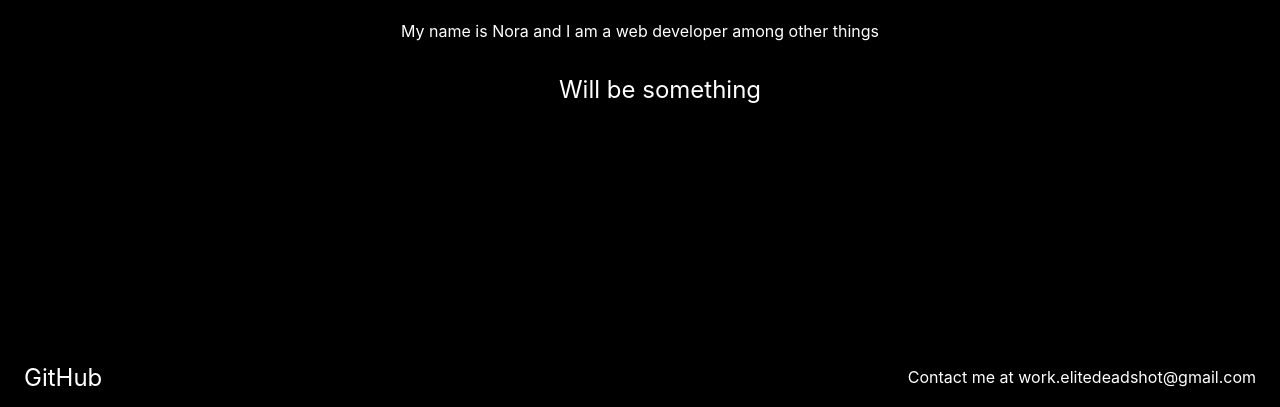
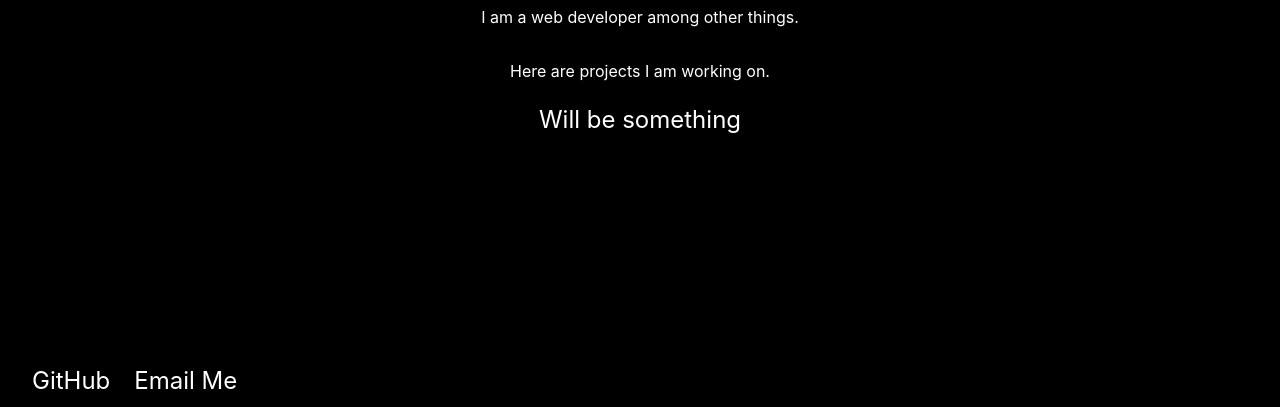
Before and after one commit to SuperYoshi8154/elitedeadshot, a website built with Vite: page index.html in a window 1280 px wide. Shown: the part 393-800 px from the top of the page. Built offline with nearby package versions, Linux system fonts and the light colour scheme.

Commit message:
email auto link

```diff
--- a/index.html
+++ b/index.html
@@ -8,6 +8,7 @@
   </head>
   <body>
     <div id="app"></div>
+    <div id="email-container"></div>
     <script type="module" src="/src/main.js"></script>
   </body>
 </html>
--- a/src/main.js
+++ b/src/main.js
@@ -11,17 +11,31 @@ document.querySelector('#app').innerHTML = `
 <main>
   <div class="card">
     <h1>Hi I'm Nora</h1>
-    <p>My name is Nora and I am a web developer among other things</p>
+    <p>I am a web developer among other things.</p>
   </div>
-  <div>
-  <ul class="card">
-    <li><a id="links" href="https://elitedeadshot.app/" target="_blank">Will be something</a></li>
-  </ul>
-  <div>
+  <div class="card">
+   <p>Here are projects I am working on.</p>
+   <a class="links" href="https://elitedeadshot.app/" target="_blank">Will be something</a>
+  </div>
 </main>
 
 <footer>
-    <a id="links"href="https://github.com/SuperYoshi8154" target="_blank">GitHub</a>
-  <p id="contact-info">Contact me at work.elitedeadshot@gmail.com</p>
+    <a class="links"href="https://github.com/SuperYoshi8154" target="_blank">GitHub</a>
+    <div id="email-container" class="links"></div>
 </footer>
 `
+function openEmailClient() {
+  const email = "work.elitedeadshot@gmail.com";
+  window.location.href = `mailto:${email}`;
+}
+
+const emailAddress = "work.elitedeadshot@gmail.com";
+const container = document.getElementById("email-container");
+
+container.innerHTML = `<a class="links" href="mailto:${emailAddress}">Email Me</a>`;
+
+function triggerMailtoLink(emailAddress) {
+  const mailLink = document.createElement("a");
+  mailLink.href = `mailto:${emailAddress}`;
+  mailLink.click(); // Programmatically forces the email app to open
+}
--- a/src/style.css
+++ b/src/style.css
@@ -32,7 +32,6 @@ footer {
   width: 100%;
   padding: 0.25rem 1.5rem;
   display: flex;
-  justify-content: space-between;
   align-items: center;
 }
 
@@ -55,9 +54,13 @@ main {
   list-style: none;
 }
 
-#links{
+.links{
   color: white;
   text-decoration: none;
   font-size: 1.5rem;
-  margin: 0.5rem 0;
+  margin: 0.5rem;
 }
+
+.links:hover {
+  text-decoration: underline;
+}
```
